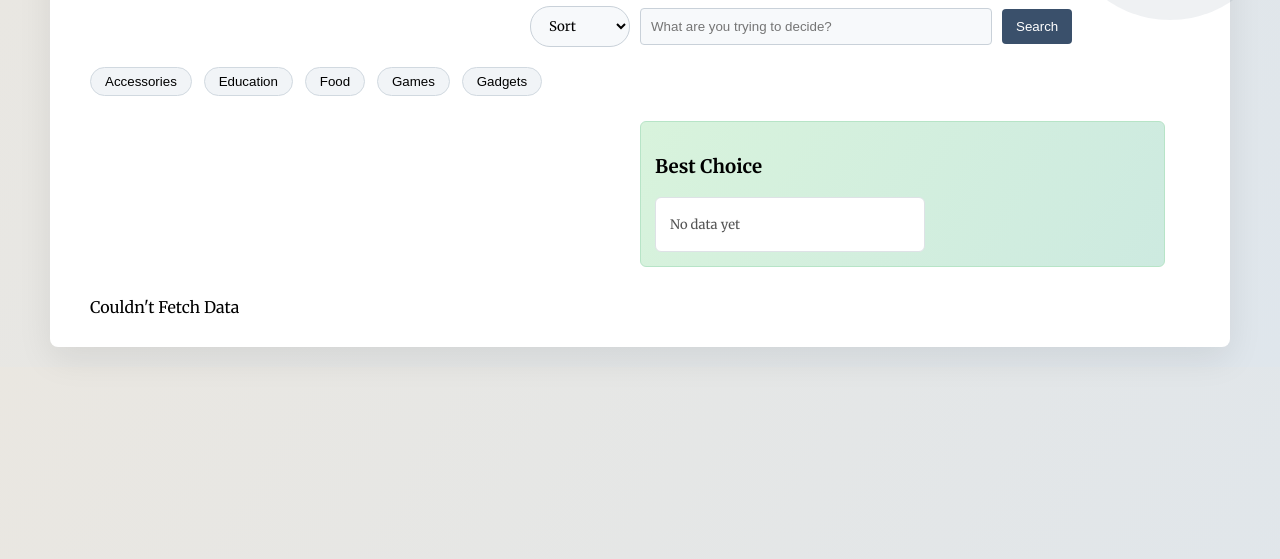
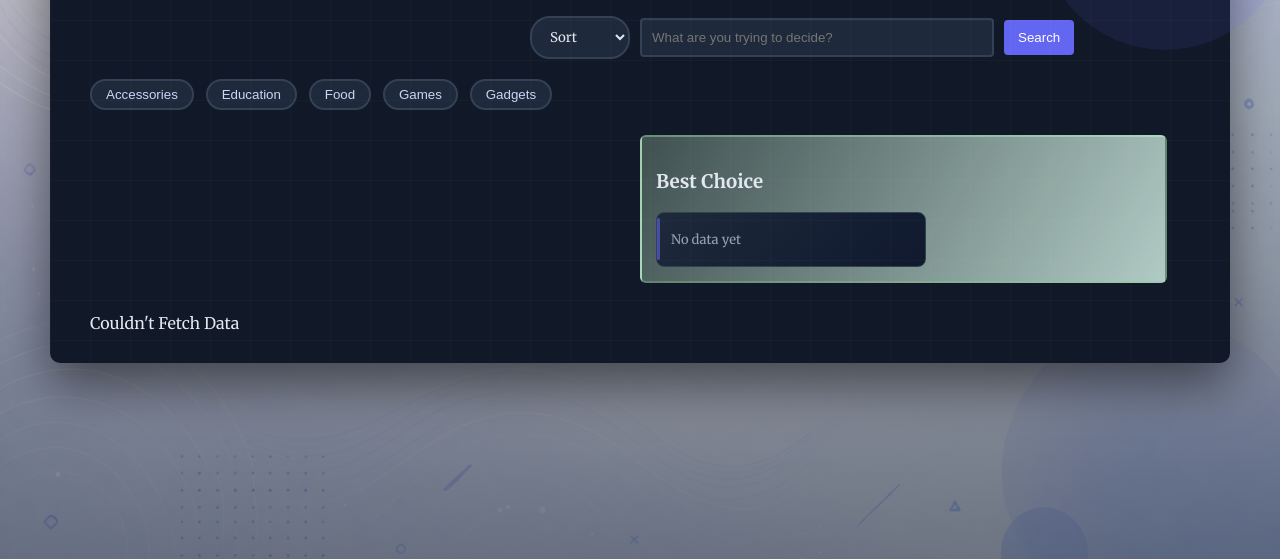
Before and after one commit to lakshay122007/Smart-Decision-Helper, a plain HTML site: page index.html in a window 1280 px wide. Shown: the part 241-800 px from the top of the page. Drawn offline with Linux system fonts and the light colour scheme; no server answers; a web font is replaced by a local one.

Commit message:
Implemented Major Css change

```diff
--- a/styles.css
+++ b/styles.css
@@ -1,38 +1,50 @@
 body {
     margin: 0;
-    font-family:'Merriweather';
-    background: linear-gradient(120deg, #eae7e1, #dfe6ec);;
+    font-family: 'Merriweather';
+    background:
+        linear-gradient(rgba(15, 23, 42, 0.137), rgba(15, 23, 42, 0.582)), url("Pastel geometric tech background.png");
+    background-size: cover;
+    background-position: center;
+    background-attachment: fixed;
+    color: #e2e8f0;
 }
 
 header{
     padding: 20px 40px;
 }
 header h2{
-
     margin: 0;
-    color: #2b3a55;
+    color: #1e293b;
     letter-spacing: 1px;
 }
 
 main{
-    background: #ffffff;
-    box-shadow: 0 12px 35px rgba(0,0,0,0.08);
+    background: #111827;
+    box-shadow: 0 20px 50px rgba(0,0,0,0.5);
     max-width: 1100px;
-    margin: 20px auto;
+    margin: 30px auto;
     padding: 30px 40px;
     position: relative;
-    border-radius: 8px;
+    border-radius: 10px;
 }
 main::before {
     content: "";
     position: absolute;
-    width: 220px;
-    height: 220px;
-    background: #3a506b;
-    opacity: 0.08;
-    top: -50px;
-    right: -50px;
+    width: 250px;
+    height: 250px;
+    background: #6366f1;
+    opacity: 0.1;
+    top: -60px;
+    right: -60px;
     border-radius: 50%;
+}
+main::after {
+    content: "";
+    position: absolute;
+    inset: 0;
+    background-image: linear-gradient(#ffffff05 1px, transparent 1px),linear-gradient(90deg, #ffffff05 1px, transparent 1px);
+    background-size: 40px 40px;
+    pointer-events: none;
 }
 .intro{
     width: 55%;
@@ -42,11 +54,11 @@ main::before {
 .intro h1{
     font-size: 34px;
     margin-bottom: 5px;
-    color: #1f2d3d;
+    color: #f1f5f9;
 }
 
 .intro p{
-    color: #6b7280;
+    color: #94a3b8;
 }
 
 .search{
@@ -59,33 +71,35 @@ main::before {
 
 }
 .search input{
+    color: #e2e8f0;
     padding: 10px;
     width: 60%;
-    border: 1px solid #c9d1d9;
-    background: #f7f9fb;
+    border: 2px solid #334155;
+    background: #1e293b;
     border-radius: 4px;
 }
 
 .search button{
     padding: 10px 14px;
     border-radius: 4px;
-    background-color: #3a506b;
+    background: #6366f1;
     color: white;
     cursor: pointer;
     border: none;
 }
 
 .search button:hover{
-    background-color: #2b3a55;
+    background: #4f46e5;
 }
 .domain{
     margin-bottom: 25px;
 }
 
 .domain button{
+    color: #cbd5f5;
     padding: 6px 14px;
-    border: 1px solid #d1d9e0;
-    background: #f1f4f7;
+    border: 2px solid #334155;
+    background: #1e293b;
     cursor: pointer;
     margin-right: 8px;
     border-radius: 20px;
@@ -93,15 +107,15 @@ main::before {
 }
 
 .domain button:hover{
-    background: #3a506b;
+    background: #6366f1;
     color: white;
 }
 .best {
     width: 45%;
     margin-left: 50%;
     margin-bottom: 30px;
-    background:linear-gradient(120deg, #d8f3dc, #cdeae0);
-    border: 1px solid #b7e4c7;
+    background:linear-gradient(120deg, #a0c6a553, #cdeae0d9);
+    border: 2px solid #9ff1aa53;
     padding: 14px;
     border-radius: 6px;
 }
@@ -115,27 +129,50 @@ main::before {
 .card {
     flex: 1 1 200px;
     max-width: 240px;
-    background: #ffffff;
-    border: 1px solid #dee2e6;
+    background: linear-gradient(135deg, #1e293b, #0f172a);;
+    border: 1px solid #334155;
     padding: 14px;
     transition: 0.2s;
-    border-radius: 6px;
+    border-radius: 8px;
+    position: relative;
+    color: #e2e8f0;
+}
+
+.card::before{
+    content: "";
+    position: absolute;
+    inset: 0;
+    border-radius: 8px;
+    background: linear-gradient(120deg, transparent, rgba(44, 91, 186, 0.03));
+}
+.card::after {
+    content: "";
+    position: absolute;
+    left: 0;
+    top: 10%;
+    height: 80%;
+    width: 3px;
+    background: #6366f1;
+    border-radius: 2px;
+    opacity: 0.6;
 }
 .card h3 {
+    color: #f1f5f9;
     font-size: 15px;
     margin-bottom: 8px;
+    font-weight: 600;
 }
 
 .card p {
     font-size: 13px;
     margin: 4px 0;
-    color: #555;
+    color: #94a3b8;
 }
 
 .card:hover {
-    transform: translateY(-4px);
-    box-shadow: 0 10px 25px rgba(0,0,0,0.08);
-    border-color: #3a506b;
+    transform: translateY(-6px) scale(1.01);
+    box-shadow: 0px 10px 30px rgba(99,102,241,0.25);
+    border-color: #6366f1;
     cursor: pointer;
 }
 
@@ -172,10 +209,13 @@ main {
 #sort{
     font-family: 'Merriweather';
     padding: 10px 14px;
-    border: 1px solid #c9d1d9;
-    background: #f7f9fb;
+    border: 2px solid #334155;
+    background: #1e293b;
     border-radius: 20px;
     width: 100px;
     cursor: pointer;
-
+    color: #e2e8f0;
 }
+#sort:hover{
+    border-color: #6366f1;
+}
```
Also changed, not shown: Pastel geometric tech background.png (added), 1 other file.
